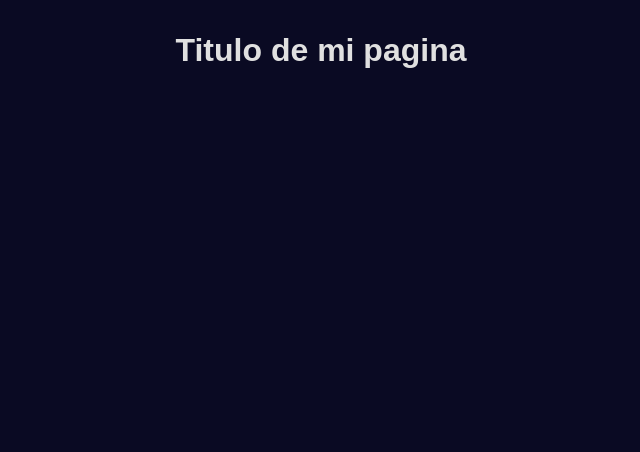
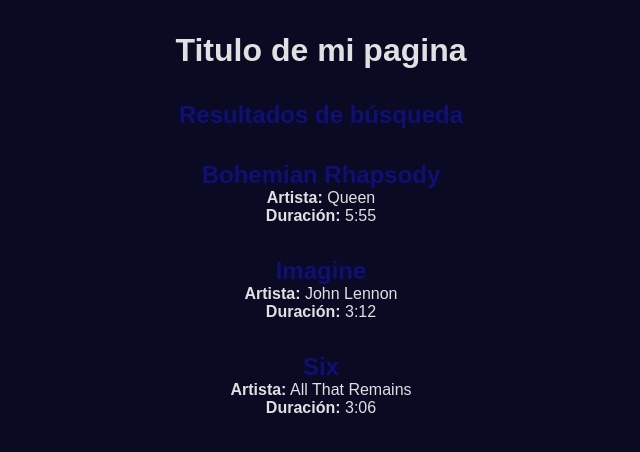
Before and after one commit to ArfaxadRuiz/react-music-app, a React (Create React App) app: page / in a window 1280 px wide. Shown: the top 452 px of the page, without its empty margins (319-959 px from the left). Built offline with nearby package versions, Linux system fonts and the light colour scheme.

Commit message:
se crea SearchResults y se llama desde la app para que tome como parametro un arreglo de canciones y los muestre

```diff
--- a/src/App.js
+++ b/src/App.js
@@ -1,9 +1,7 @@
 import React, { useEffect } from 'react';
 import Header from "./components/Header";
-import SearchResults from "./components/SearchResults";
+import SearchResults from "./components/SearchResults ";
 import './App.css';
-
-
 
 function App() {
 
@@ -20,6 +18,7 @@ function App() {
   return (
     <div className="App">
       <Header />
+      <SearchResults canciones={canciones} />
     </div>
   );
 }
--- a/src/components/SearchResults .js
+++ b/src/components/SearchResults .js
@@ -1,6 +1,5 @@
 import React from "react";
 import Song from "./Song";
-
 
 function SearchResults({ canciones }) {
     return (
```
Also changed, not shown: src/components/Song.js (line endings or trailing spaces). Lines whose indentation alone changed are shown as unchanged.
